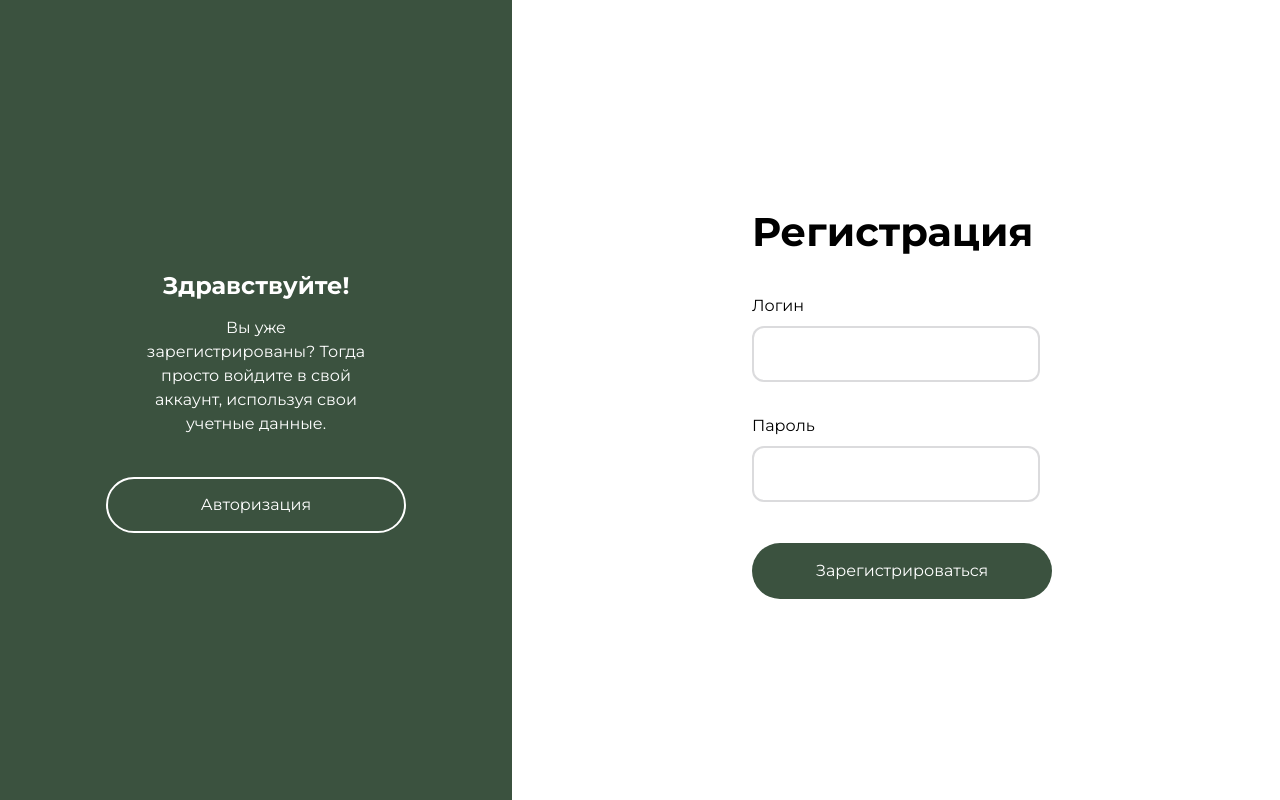
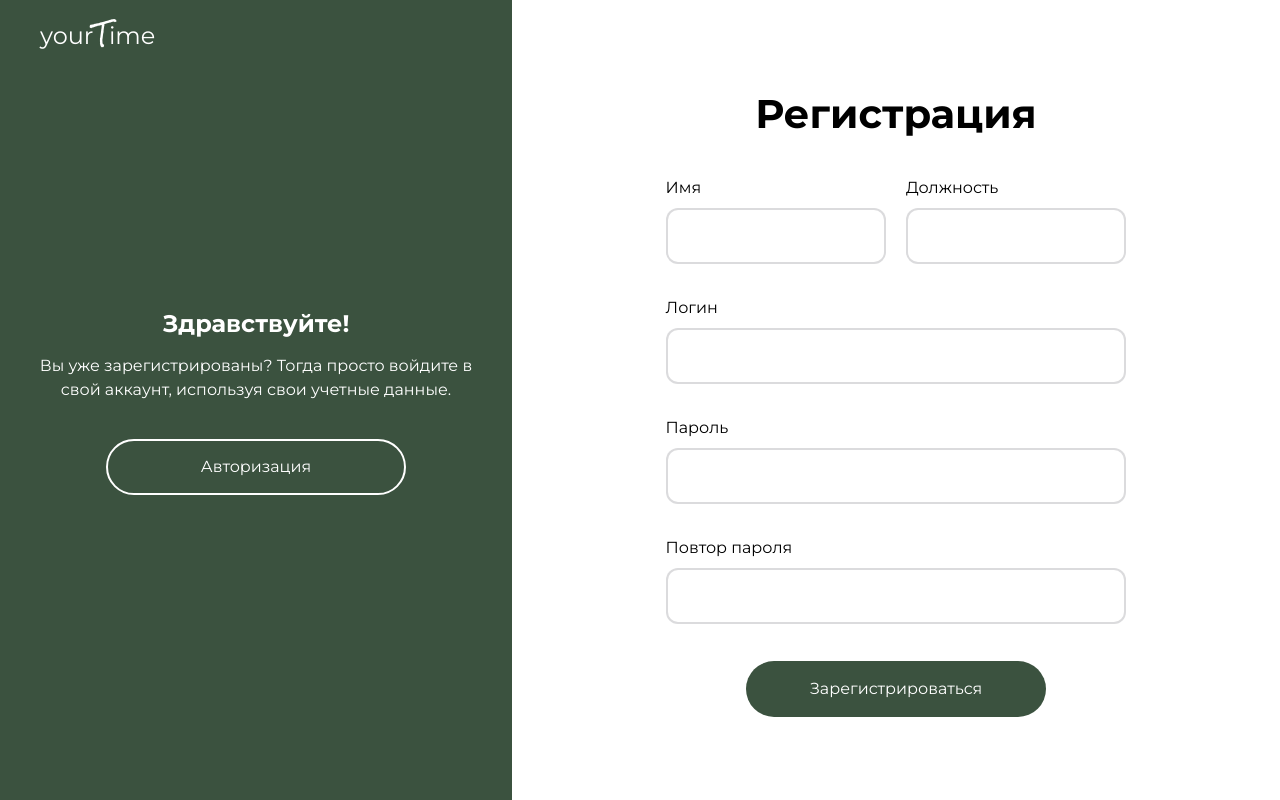
Before and after one commit to yasyakerenceva/yourTime, a React (Create React App) app: page /register in a window 1280 px wide. Built offline with nearby package versions, Linux system fonts and the light colour scheme.

Commit message:
Валидация для страницы Регистрация

```diff
--- a/src/App.jsx
+++ b/src/App.jsx
@@ -1,9 +1,11 @@
 import { Route, Routes } from "react-router-dom";
 import { Authorization, Main, Registration } from "./pages";
+import { Header } from "./components";
 
 export const App = () => {
 	return (
-		<div className="h-screen">
+		<div className="h-screen relative">
+			<Header />
 			<Routes>
 				<Route path="/" element={<Main />} />
 				<Route path="/login" element={<Authorization />} />
--- a/src/components/Card/Card.jsx
+++ b/src/components/Card/Card.jsx
@@ -4,8 +4,8 @@ export const Card = ({ classes, title, description, component }) => {
 			className={`${classes} flex flex-col items-center justify-center text-center text-white bg-primary`}
 		>
 			<h2 className="text-24px font-bold">{title}</h2>
-			<span className="text-16px mt-3">{description}</span>
-			<div className="mt-9 pt-5px">{component}</div>
+			<span className="text-16px mt-3 px-6">{description}</span>
+			<div className="mt-8 pt-5px">{component}</div>
 		</div>
 	);
 };
--- a/src/components/Field/Field.jsx
+++ b/src/components/Field/Field.jsx
@@ -2,9 +2,9 @@ import { forwardRef } from "react";
 import { ErrorForm } from "../ErrorForm/ErrorForm";
 
 export const Field = forwardRef(
-	({ id, name, type, labelText, error, ...props }, ref) => {
+	({ classes = "", id, name, type, labelText, error, ...props }, ref) => {
 		return (
-			<div className="flex flex-col mt-8">
+			<div className={`flex flex-col mt-8 ${classes}`}>
 				<label
 					htmlFor={id}
 					className={`text-16px ${error ? "text-error" : "text-black"}`}
--- /dev/null
+++ b/src/components/Header/Header.jsx
@@ -0,0 +1,33 @@
+import { useLocation } from "react-router-dom";
+import { CustomLink } from "../CustomLink/CustomLink";
+import { Logo } from "../Logo/Logo";
+
+export const Header = () => {
+	const { pathname } = useLocation();
+
+	return (
+		<header
+			className={`fixed top-0 w-full flex items-center justify-between py-4 px-10 ${pathname === "/" ? "border-b border-solid border-zinc-500/25" : ""}`}
+		>
+			<Logo pathname={pathname} />
+			{pathname === "/" && (
+				<div className="w-[360px] flex items-center justify-between pt-5px">
+					<CustomLink
+						toPageLink="/login"
+						modifier="link-border-primary"
+						widthClass="w-[150px]"
+					>
+						Вход
+					</CustomLink>
+					<CustomLink
+						toPageLink="/register"
+						modifier="link-background-primary"
+						widthClass="w-[180px]"
+					>
+						Регистрация
+					</CustomLink>
+				</div>
+			)}
+		</header>
+	);
+};
--- a/src/components/Logo/Logo.jsx
+++ b/src/components/Logo/Logo.jsx
@@ -1,9 +1,14 @@
 import { Link } from "react-router-dom";
 
-export const Logo = () => {
+export const Logo = ({ pathname }) => {
 	return (
-		<Link to="/" className="flex items-center justify-center">
-			<span className=" text-40px text-primary">
+		<Link
+			to="/"
+			className="flex items-center justify-center focus:outline-none"
+		>
+			<span
+				className={`${pathname === "/" ? "text-40px" : "text-24px"} ${pathname === "/register" ? "text-white" : "text-primary"}`}
+			>
 				your<u className="font-rock-salt no-underline">T</u>ime
 			</span>
 		</Link>
--- a/src/components/index.js
+++ b/src/components/index.js
@@ -4,3 +4,4 @@ export * from "./Button/Button";
 export * from "./CustomLink/CustomLink";
 export * from "./Card/Card";
 export * from "./ErrorForm/ErrorForm";
+export * from "./Header/Header";
--- a/src/index.css
+++ b/src/index.css
@@ -52,11 +52,11 @@
 
 	.link,
 	.btn {
-		@apply flex items-center justify-center rounded-[45px];
+		@apply flex items-center justify-center rounded-[45px] focus:outline-none;
 	}
 
 	.link__icon {
-		@apply bg-white absolute right-2 flex items-center justify-center h-10 w-10 rounded-[45px] transition-all duration-300 group-hover:w-[calc(100%-16px)] group-active:scale-95;
+		@apply bg-white absolute right-2 flex items-center justify-center h-10 w-10 rounded-[45px] transition-all duration-300 group-focus:w-[calc(100%-16px)] group-hover:w-[calc(100%-16px)] group-active:scale-95;
 	}
 
 	.btn-background-primary,
@@ -66,7 +66,7 @@
 
 	.btn-border-primary,
 	.link-border-primary {
-		@apply border-2 border-solid border-primary text-black bg-transparent !important;
+		@apply border-2 border-solid border-primary text-black bg-transparent;
 	}
 
 	.btn-border-white,
@@ -76,6 +76,6 @@
 
 	.btn-animation,
 	.link-animation {
-		@apply transition duration-300 hover:translate-y-[-5px] focus:translate-y-[-5px] focus:outline-none active:scale-95 active:duration-300;
+		@apply transition duration-300 hover:translate-y-[-5px] focus:translate-y-[-5px] active:scale-95 active:duration-300;
 	}
 }
--- a/src/pages/Authorization/Authorization.jsx
+++ b/src/pages/Authorization/Authorization.jsx
@@ -42,9 +42,12 @@ export const Authorization = () => {
 
 	return (
 		<main className="flex justify-between h-full">
-			<div className="w-3/5 flex flex-col justify-center px-60">
-				<h1 className="title">Авторизация</h1>
-				<form onSubmit={handleSubmit(onSubmit)}>
+			<div className="w-3/5 flex flex-col justify-center">
+				<h1 className="title text-center">Авторизация</h1>
+				<form
+					className="w-3/5 mx-auto"
+					onSubmit={handleSubmit(onSubmit)}
+				>
 					<Field
 						id="login"
 						name="login"
@@ -61,7 +64,7 @@ export const Authorization = () => {
 						error={errors.password?.message}
 						{...register("password")}
 					/>
-					<div className="mt-9 pt-5px">
+					<div className="mt-8 pt-5px flex justify-center items-center">
 						<Button
 							type="submit"
 							disabled={submitCount !== 0 && !isValid}
@@ -73,7 +76,7 @@ export const Authorization = () => {
 				</form>
 			</div>
 			<Card
-				classes="w-2/5 px-36"
+				classes="w-2/5"
 				title="Добро пожаловать!"
 				description="Хотите начать пользоваться тайм-трекером? Зарегистрируйтесь!"
 				component={
--- a/src/pages/Main/Main.jsx
+++ b/src/pages/Main/Main.jsx
@@ -1,22 +1,18 @@
 import mainImage from "./../../assets/images/main-image.png";
 import { CustomLink } from "../../components";
-import { Header } from "./components";
 
 export const Main = () => {
 	return (
-		<>
-			<Header />
-			<main className="flex h-[calc(100%-100px)] ">
+		<main className="flex h-full pt-[100px]">
 			<div className="w-2/5 self-center pl-20 pr-10">
 				<h1 className="title">
 					Отслеживайте <br /> свое рабочее время
 				</h1>
 				<p className="description mt-4">
-						Удобный тайм-трекер позволяет сохранять результаты
-						работы, отслеживать прогресс и анализировать свою
-						эффективность.
+					Удобный тайм-трекер позволяет сохранять результаты работы,
+					отслеживать прогресс и анализировать свою эффективность.
 				</p>
-					<div className="mt-10">
+				<div className="mt-8">
 					<CustomLink
 						toPageLink="/register"
 						widthClass="w-[300px]"
@@ -32,6 +28,5 @@ export const Main = () => {
 				<img src={mainImage} alt="main" />
 			</div>
 		</main>
-		</>
 	);
 };
--- a/src/pages/Main/components/Header/Header.jsx
+++ /dev/null
@@ -1,25 +0,0 @@
-import { CustomLink, Logo } from "../../../../components/";
-
-export const Header = () => {
-	return (
-		<header className="flex items-center justify-between h-[100px] py-4 px-10 border-b border-solid border-zinc-500/25">
-			<Logo />
-			<div className="w-[360px] flex items-center justify-between">
-				<CustomLink
-					toPageLink="/login"
-					modifier="link-border-primary"
-					widthClass="w-[150px]"
-				>
-					Вход
-				</CustomLink>
-				<CustomLink
-					toPageLink="/register"
-					modifier="link-background-primary"
-					widthClass="w-[180px]"
-				>
-					Регистрация
-				</CustomLink>
-			</div>
-		</header>
-	);
-};
--- a/src/pages/Main/components/index.js
+++ /dev/null
@@ -1 +0,0 @@
-export * from "./Header/Header";
--- a/src/pages/Registration/Registration.jsx
+++ b/src/pages/Registration/Registration.jsx
@@ -1,10 +1,58 @@
+import { useForm } from "react-hook-form";
+import * as yup from "yup";
+import { yupResolver } from "@hookform/resolvers/yup";
 import { Button, Card, CustomLink, Field } from "../../components";
 
+const regFormScheme = yup.object().shape({
+	firstname: yup.string(),
+	jobtitle: yup.string(),
+	login: yup
+		.string()
+		.required("Заполните логин")
+		.matches(/^\w+$/, "Неверный логин. Допускаются только буквы и цифры")
+		.min(3, "Неверный логин. Минимум 3 символа")
+		.max(15, "Неверный логин. Максимум 15 символов"),
+	password: yup
+		.string()
+		.required("Заполните пароль")
+		.matches(
+			/^[\w#%]+$/,
+			"Неверный пароль. Допускаютя буквы, цифры, и знаки # %",
+		)
+		.min(6, "Неверный пароль. Минимум 6 символов")
+		.max(30, "Неверный пароль. Максимум 30 символов"),
+	passcheck: yup
+		.string()
+		.required("Заполните пароль")
+		.oneOf([yup.ref("password"), null], "Пароли не совподают"),
+});
+
 export const Registration = () => {
+	const {
+		register,
+		reset,
+		handleSubmit,
+		formState: { errors, isValid, submitCount },
+	} = useForm({
+		defaultValues: {
+			firstname: "",
+			jobtitle: "",
+			login: "",
+			password: "",
+			passcheck: "",
+		},
+		resolver: yupResolver(regFormScheme),
+	});
+
+	const onSubmit = (formDate) => {
+		console.log("onSubmit:", formDate);
+		reset();
+	};
+
 	return (
 		<main className="flex justify-between h-full">
 			<Card
-				classes="w-2/5 px-36"
+				classes="w-2/5"
 				title="Здравствуйте!"
 				description="Вы уже зарегистрированы? Тогда просто войдите в свой аккаунт, используя свои учетные данные."
 				component={
@@ -17,23 +65,62 @@ export const Registration = () => {
 					</CustomLink>
 				}
 			/>
-			<div className="w-3/5 flex flex-col justify-center px-60">
-				<h1 className="title">Регистрация</h1>
-				<form>
+			<div className="w-3/5 flex flex-col justify-center">
+				<h1 className="title text-center">Регистрация</h1>
+				<form
+					className="w-3/5 mx-auto"
+					onSubmit={handleSubmit(onSubmit)}
+				>
+					<div className="flex items-center justify-between">
+						<Field
+							classes="w-[calc(50%-10px)]"
+							id="firstname"
+							name="firstname"
+							type="text"
+							labelText="Имя"
+							error={errors.firstname?.message}
+							{...register("firstname")}
+						/>
+						<Field
+							classes="w-[calc(50%-10px)]"
+							id="jobtitle"
+							name="jobtitle"
+							type="text"
+							labelText="Должность"
+							error={errors.jobtitle?.message}
+							{...register("jobtitle")}
+						/>
+					</div>
 					<Field
 						id="login"
 						name="login"
 						type="text"
 						labelText="Логин"
+						error={errors.login?.message}
+						{...register("login")}
 					/>
 					<Field
 						id="password"
 						name="password"
 						type="password"
 						labelText="Пароль"
+						{...register("password")}
+						error={errors.password?.message}
 					/>
-					<div className="mt-9 pt-5px">
-						<Button type="submit" widthClass="w-[300px]">
+					<Field
+						id="passcheck"
+						name="passcheck"
+						type="password"
+						labelText="Повтор пароля"
+						error={errors.passcheck?.message}
+						{...register("passcheck")}
+					/>
+					<div className="mt-8 pt-5px flex justify-center items-center">
+						<Button
+							type="submit"
+							disabled={submitCount !== 0 && !isValid}
+							widthClass="w-[300px]"
+						>
 							Зарегистрироваться
 						</Button>
 					</div>
```
Lines whose indentation alone changed are shown as unchanged.
